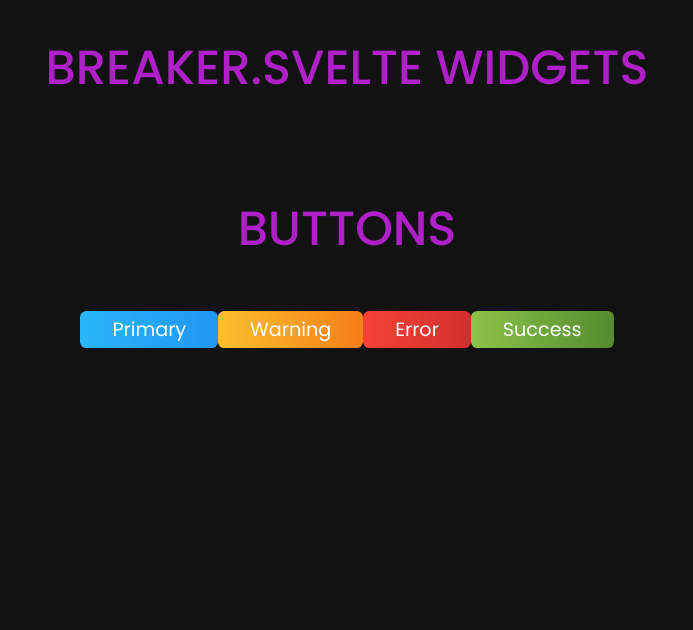
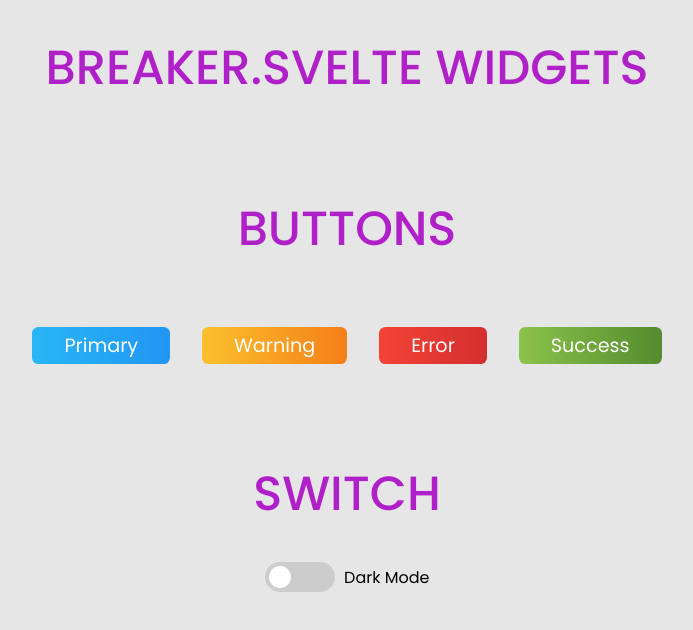
Before and after one commit to Lexographics/breaker.svelte, a SvelteKit app: page / in a window 1280 px wide. Shown: the top 630 px of the page, without its empty margins (293-986 px from the left). Built offline with nearby package versions, Linux system fonts and the light colour scheme.

Commit message:
Add dark theme

```diff
--- a/src/app.html
+++ b/src/app.html
@@ -4,6 +4,11 @@
 		<meta charset="utf-8" />
 		<link rel="icon" href="%sveltekit.assets%/favicon.png" />
 		<meta name="viewport" content="width=device-width" />
+
+		<script>
+			if (sessionStorage.getItem('theme-preference') === 'dark')
+				document.documentElement.setAttribute("data-theme", 'dark');
+		</script>
 		%sveltekit.head%
 	</head>
 	<body data-sveltekit-preload-data="hover">
--- a/src/lib/global.css
+++ b/src/lib/global.css
@@ -18,15 +18,26 @@
 
   --green-1: #8BC34A;
   --green-2: #558B2F;
+
+  --theme-transition: 0.2s;
 }
 
 body {
+  background-color: #e6e6e6;
+  transition: var(--theme-transition);
+}
+
+[data-theme="dark"] body {
   background-color: #121212;
 }
 
 h1, h2, h3, h4, h5, h6, p, span {
+  color: #000;
+  transition: 0.2s;
+}
+
+[data-theme="dark"] h1, [data-theme="dark"] h2, [data-theme="dark"] h3, [data-theme="dark"] h4, [data-theme="dark"] h5, [data-theme="dark"] h6, [data-theme="dark"] p, [data-theme="dark"] span {
   color: #FFF;
-  /* opacity: 0.80; */
 }
 
 h1.disabled, h2.disabled, h3.disabled, h4.disabled, h5.disabled, h6.disabled, p.disabled, span.disabled {
--- a/src/routes/+page.svelte
+++ b/src/routes/+page.svelte
@@ -1,6 +1,21 @@
 <script>
-    import { Button } from "$lib/lib";
+    import { browser } from "$app/environment";
+import { Button, Switch } from "$lib/lib";
 
+    function toggleDarkMode(e) {
+        if (e.target.checked) {
+            document.documentElement.setAttribute("data-theme", 'dark')
+            sessionStorage.setItem('theme-preference', 'dark');
+        } else {
+            document.documentElement.setAttribute("data-theme", 'light')
+            sessionStorage.removeItem('theme-preference');
+        }
+    }
+
+    let checked = false;
+    if(browser) {
+        checked = sessionStorage.getItem('theme-preference') === 'dark';
+    }
 </script>
 
 <h1 style="text-align: center; text-transform: uppercase; margin: 2rem; color: #b020c9; font-size: 3rem; font-weight: 500;">
@@ -12,9 +27,17 @@
     buttons
 </h1>
 
-<div style="display: flex; flex-direction: row; align-items: center; justify-content: center; flex-wrap: wrap;">
-    <Button type="primary" href="#">Primary</Button>
-    <Button type="warning" href="#">Warning</Button>
-    <Button type="error" href="#">Error</Button>
-    <Button type="success" href="#">Success</Button>
+<div style="display: flex; flex-direction: row; align-items: center; justify-content: center; flex-wrap: wrap;" id="buttons">
+    <div style="padding: 1rem;"><Button type="primary" href="#">Primary</Button></div>
+    <div style="padding: 1rem;"><Button type="warning" href="#">Warning</Button></div>
+    <div style="padding: 1rem;"><Button type="error" href="#">Error</Button></div>
+    <div style="padding: 1rem;"><Button type="success" href="#">Success</Button></div>
 </div>
+
+<br>
+<h1 style="text-align: center; text-transform: uppercase; margin: 2rem; color: #b020c9; font-size: 3rem; font-weight: 500;">
+    switch
+</h1>
+<div style="display: flex; justify-content: center;">
+    <Switch checked={checked} onClicked={toggleDarkMode}>Dark Mode</Switch>
+</div>
```
